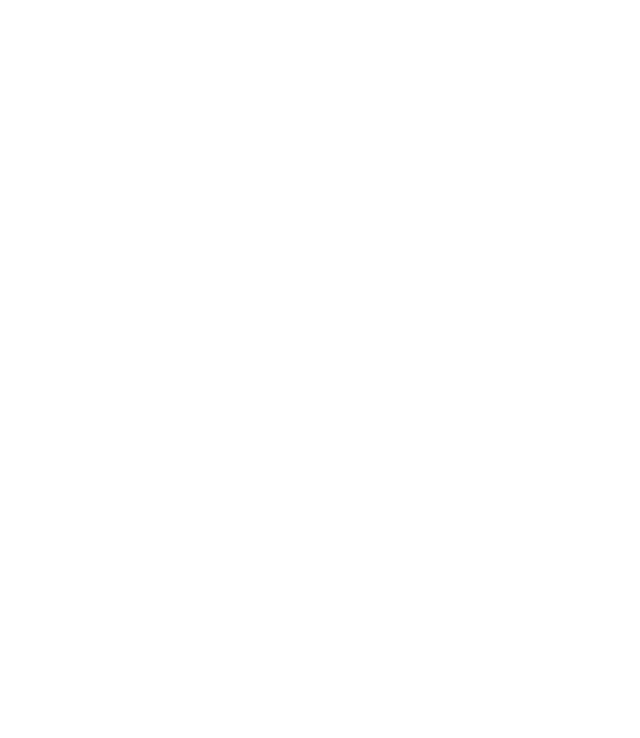
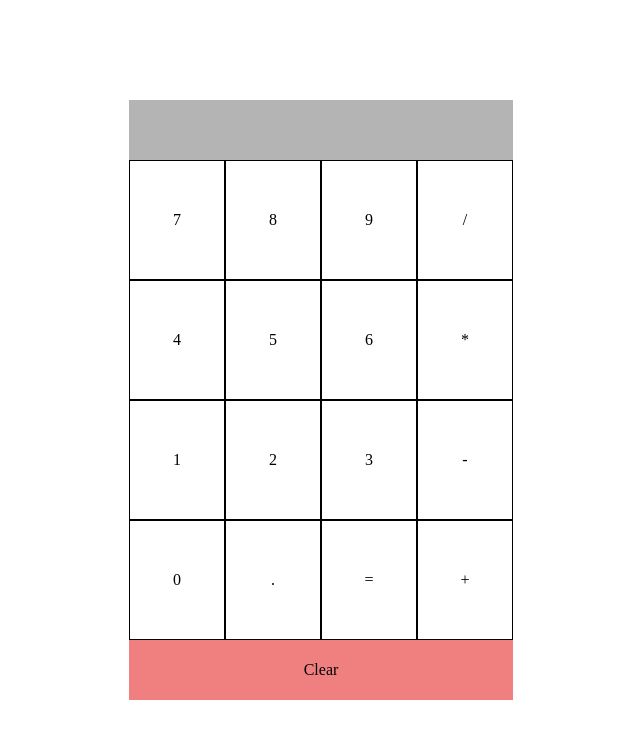
Before and after one commit to AlvinBirley/odin-calculator, a plain HTML site: page index.html in a window 1280 px wide. Shown: the whole page, without its empty margins (319-959 px from the left). Drawn offline with Linux system fonts and the light colour scheme.

Commit message:
Build unwired UI

```diff
--- a/index.html
+++ b/index.html
@@ -6,9 +6,41 @@
 <link rel="stylesheet" href="style.css">
 </head>
 <body>
+    <div class="container">
+        <p></p>
+        <div class="calc">
+            <div class="screen">
+            </div>
+            <div class="row-two">
+                <div class="btn" data-value="7">7</div>
+                <div class="btn" data-value="8">8</div>
+                <div class="btn" data-value="9">9</div>
+                <div class="btn" data-value="/">/</div>
+            </div>
+            <div class="row-three">
+                <div class="btn" data-value="4">4</div>
+                <div class="btn" data-value="5">5</div>
+                <div class="btn" data-value="6">6</div>
+                <div class="btn" data-value="*">*</div>
+            </div>
+            <div class="row-four">
+                <div class="btn" data-value="1">1</div>
+                <div class="btn" data-value="2">2</div>
+                <div class="btn" data-value="3">3</div>
+                <div class="btn" data-value="-">-</div>
+            </div>
+            <div class="row-five">
+                <div class="btn" data-value="0">0</div>
+                <div class="btn" data-value=".">.</div>
+                <div class="btn" data-value="=">=</div>
+                <div class="btn" data-value="+">+</div>
+            </div>
+            <div class="clear" data-value="clear">Clear</div>
+
+        </div>
+    </div>
 
 <script src="script.js"></script>
 </body>
 
-
 </html>
--- a/style.css
+++ b/style.css
@@ -0,0 +1,60 @@
+* {
+    box-sizing: border-box;
+}
+
+body {
+    margin: 0;
+    height: 100vh;
+    width: 100vw;
+    /*background-color:rgb(7, 60, 205)*/
+}
+
+.container {
+    margin: 0;
+    height: 100%;
+    width: 100%;
+    /*border: solid black 2px;*/
+    display: flex;
+    justify-content: center;
+    align-items: center;
+}
+
+.calc {
+    height: 75%;
+    width: 30%;
+    /*border: solid, rgb(162, 9, 9), 1px;*/
+}
+
+.screen, .clear {
+    /*border: solid, black, 1px;*/
+    height:10%;
+    width: 100%;
+}
+
+.screen {
+    background-color: rgb(180, 180, 180);
+}
+
+.clear {
+    background-color: lightcoral;
+}
+
+.row-two, .row-three, .row-four, .row-five {
+    display: flex;
+    flex-direction: row;
+    /*border: solid black 1px;*/
+    height:20%;
+    width: 100%;
+}
+
+.btn {
+    border: solid black 1px;
+    height:100%;
+    width: 25%;
+}
+
+.btn, .clear {
+    display: flex;
+    justify-content: center;
+    align-items: center;
+}
```
